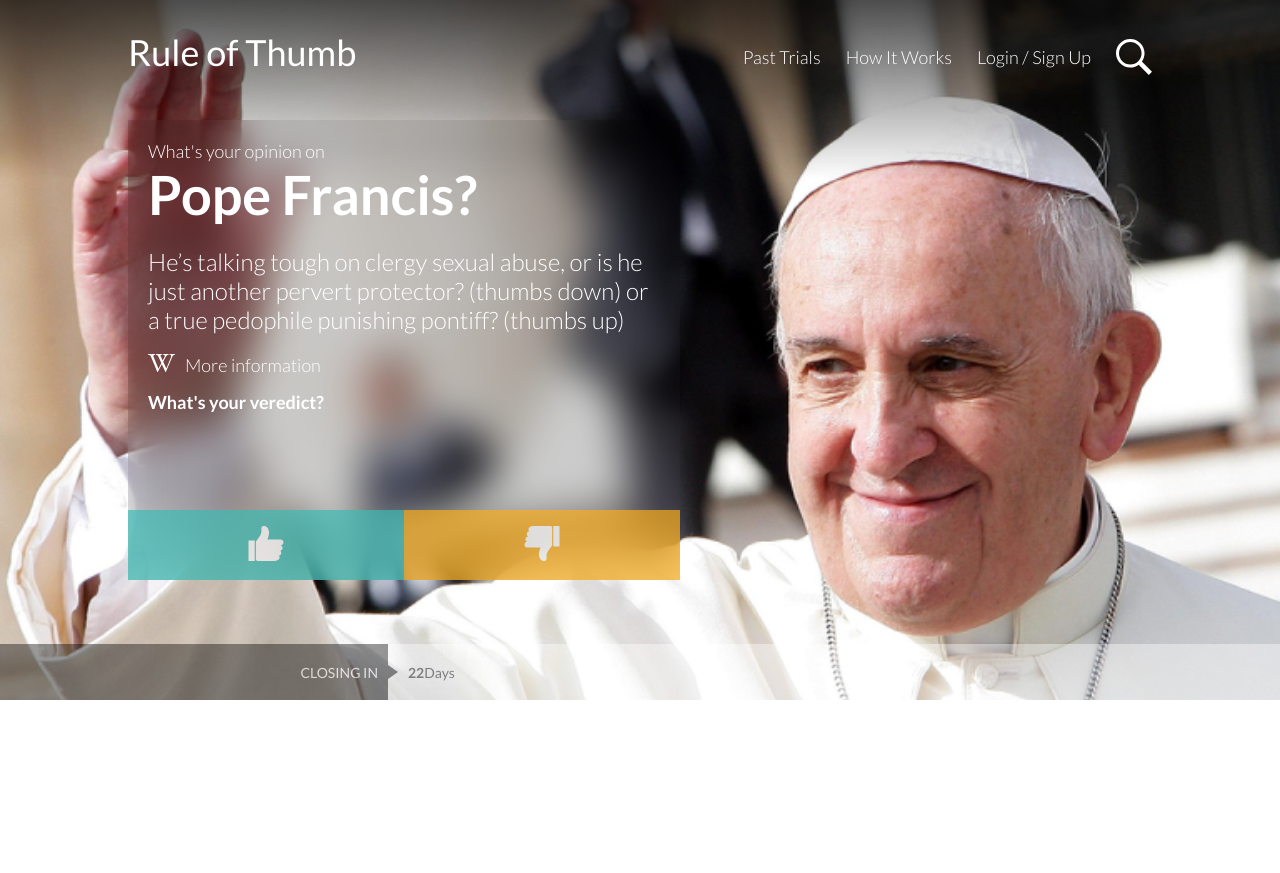
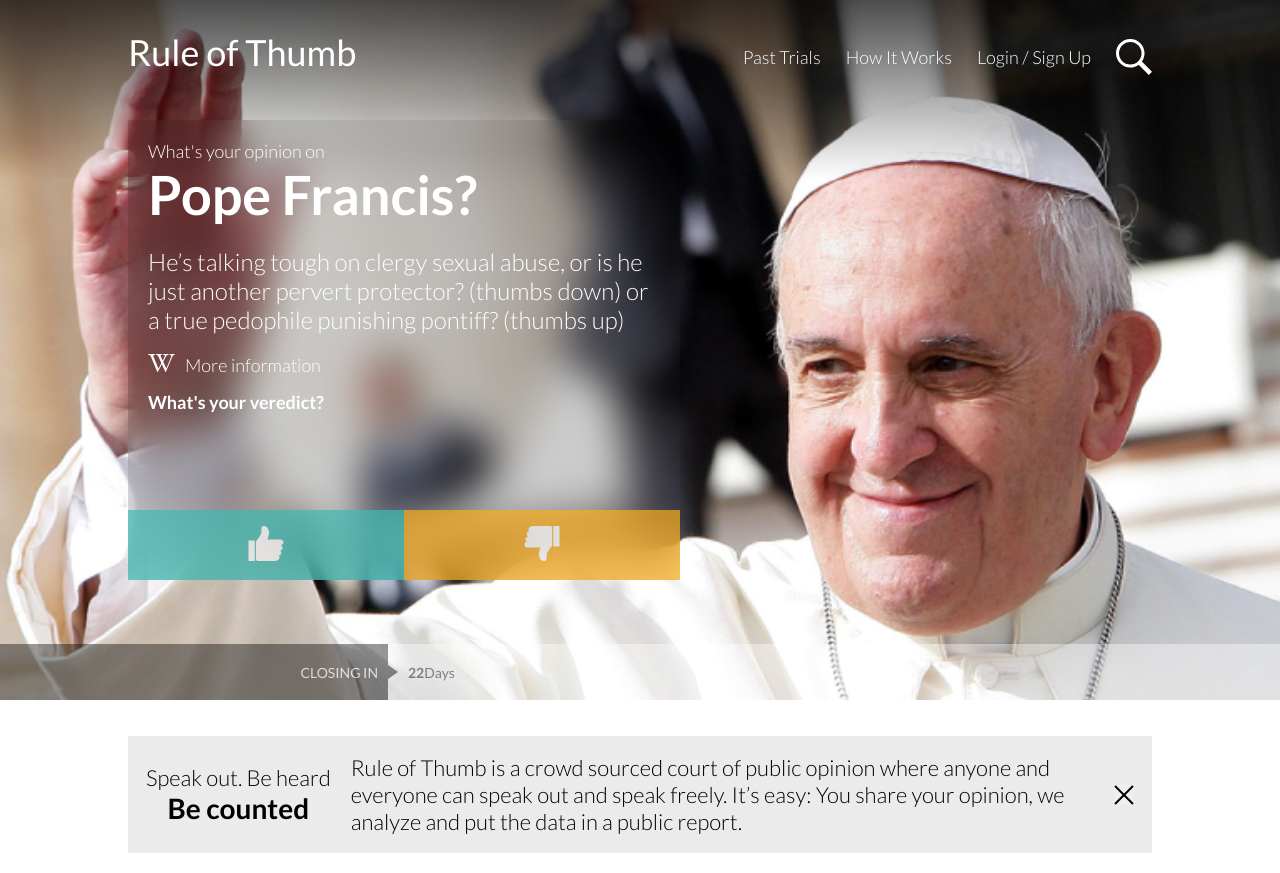
Before and after one commit to klavo22/ui-test-vercel, a React (Vite) app: page / in a window 1280 px wide. Before the commit the page ends 800 px from the top, so only its background shows below. Built offline with nearby package versions, Linux system fonts and the light colour scheme.

Commit message:
Add top banner

```diff
--- a/src/App.tsx
+++ b/src/App.tsx
@@ -1,10 +1,22 @@
+import { useState } from "react";
 import Hero from "./components/Hero";
+import MainLayout from "./components/MainLayout";
+import TopBanner from "./components/TopBanner";
 import "./styles/app.css";
 
 function App() {
+  const [showBanner, setShowBanner] = useState(true);
+
+  const closeBanner = () => {
+    setShowBanner(false);
+  };
+
   return (
     <>
       <Hero />
+      <MainLayout>
+        {showBanner && <TopBanner closeBanner={closeBanner} />}
+      </MainLayout>
     </>
   );
 }
--- a/src/components/Hero/Hero.tsx
+++ b/src/components/Hero/Hero.tsx
@@ -22,6 +22,7 @@ const HeroContainer = styled.div`
   flex-direction: column;
   align-items: center;
   width: 100vw;
+  margin-bottom: 36px;
 `;
 
 const BackgroundImage = styled.img`
--- /dev/null
+++ b/src/components/TopBanner.tsx
@@ -0,0 +1,88 @@
+import styled from "styled-components";
+
+import CloseIcon from "src/assets/img/closeIcon.svg?react";
+
+interface TopBannerProps {
+  closeBanner: () => void;
+}
+
+const TopBanner: React.FC<TopBannerProps> = ({ closeBanner }) => {
+  return (
+    <BannerWrapper>
+      <BannerHead>
+        <BannerText $nowrap>Speak out. Be heard</BannerText>
+        <BannerText $bold $nowrap>
+          Be counted
+        </BannerText>
+      </BannerHead>
+      <BannerText>
+        Rule of Thumb is a crowd sourced court of public opinion where anyone
+        and everyone can speak out and speak freely. It’s easy: You share your
+        opinion, we analyze and put the data in a public report.
+      </BannerText>
+      <CloseButton onClick={closeBanner}>
+        <CloseIcon />
+      </CloseButton>
+    </BannerWrapper>
+  );
+};
+
+const BannerWrapper = styled.div`
+  box-sizing: border-box;
+
+  display: flex;
+  align-items: center;
+  justify-content: space-between;
+  gap: 20px;
+  margin-bottom: 20px;
+  padding: 10px;
+
+  background-color: ${({ theme }) => theme.colors.brightGray};
+
+  @media (min-width: 768px) {
+    padding: 18px;
+  }
+`;
+
+const BannerHead = styled.div`
+  display: flex;
+  flex-direction: column;
+  justify-content: center;
+  align-items: center;
+  height: 100%;
+
+  background-color: ${({ theme }) => theme.colors.brightGray};
+`;
+
+interface BannerTextProps {
+  $bold?: boolean;
+  $nowrap?: boolean;
+}
+
+const BannerText = styled.span<BannerTextProps>`
+  font-size: ${({ $bold }) => ($bold ? "20px" : "14px")};
+  font-weight: ${({ $bold }) => ($bold ? "700" : "300")};
+
+  ${({ $nowrap }) => ($nowrap ? "white-space: nowrap;" : "")}
+
+  @media (min-width: 768px) {
+    font-size: ${({ $bold }) => ($bold ? "24px" : "18px")};
+  }
+
+  @media (min-width: 1080px) {
+    font-size: ${({ $bold }) => ($bold ? "28px" : "22px")};
+  }
+`;
+
+const CloseButton = styled.button`
+  width: 20px;
+  height: 20px;
+
+  border: 0;
+
+  @media (max-width: 768px) {
+    display: none;
+  }
+`;
+
+export default TopBanner;
--- a/src/styles/theme.ts
+++ b/src/styles/theme.ts
@@ -2,6 +2,7 @@ const theme = {
   colors: {
     verdigris: "#3CBBB4",
     brightYellow: "#F9AD1D",
+    brightGray: "#EBEBEB",
   },
 };
 
```
Also changed, not shown: src/assets/img/closeIcon.svg (added).
